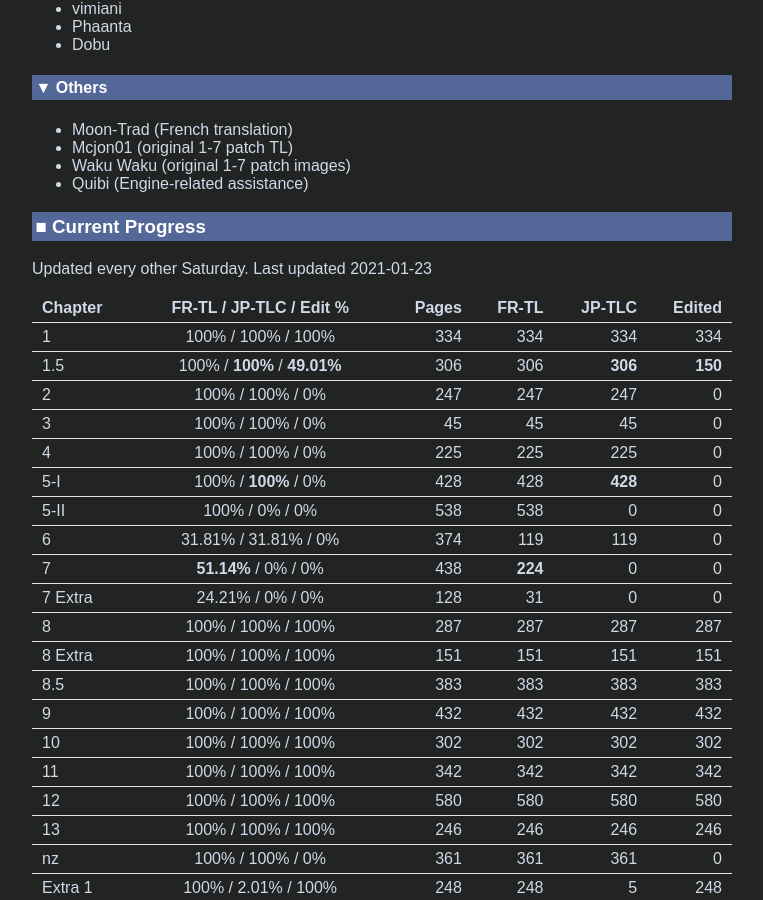
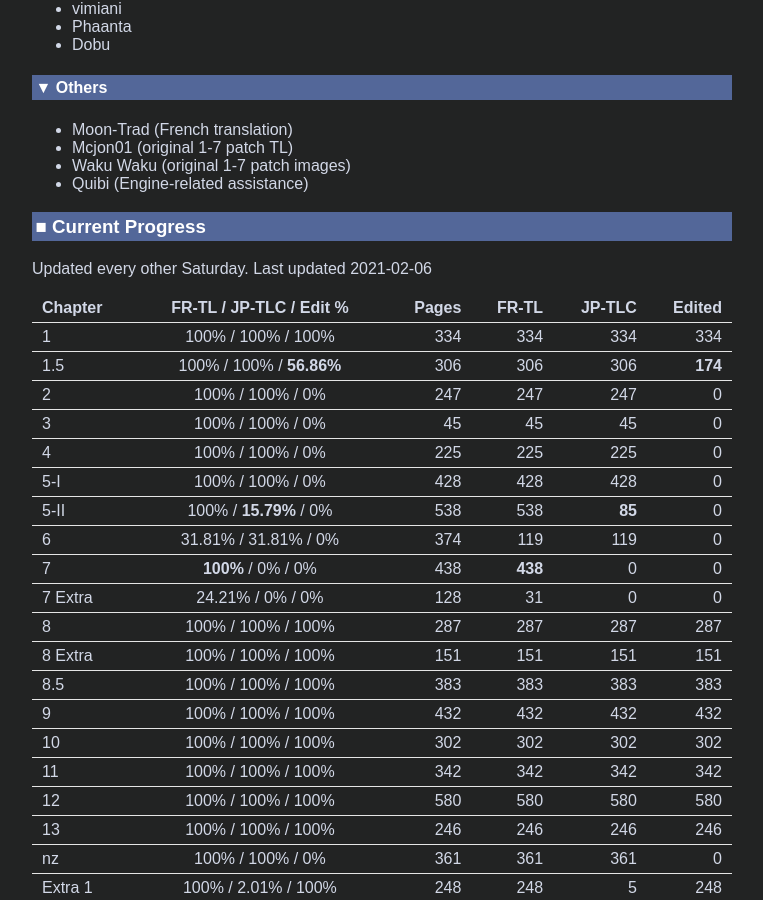
Before and after one commit to Hollow-Moon/Hollow-Moon.github.io, a Jekyll site: the page built from wohn-tl/index.md, in a window 1280 px wide and 900 px high, scrolled down 2869 px. Shown: the whole window, without its empty margins (258-1021 px from the left). Built offline with Jekyll 4.4.1, drawn with Linux system fonts in a browser that asks for light colours; some of the changed text lies outside the part shown.

Commit message:
Update index.md

```diff
--- a/wohn-tl/index.md
+++ b/wohn-tl/index.md
@@ -86,19 +86,19 @@ The latest patch can be downloaded [here](https://github.com/Hollow-Moon/mahoyo-
 * Quibi (Engine-related assistance)
 
 ### Current Progress
-Updated every other Saturday. Last updated 2021-01-23
+Updated every other Saturday. Last updated 2021-02-06
 
 | Chapter  | FR-TL / JP-TLC / Edit %  | Pages   | FR-TL  | JP-TLC | Edited |
 | -------- |:------------------------:| -------:| ------:| ------:| ------:|
 | 1        | 100% / 100% / 100%       | 334     | 334    | 334    | 334    |
-| 1.5      | 100% / **100%** / **49.01%** | 306     | 306    | **306**| **150**|
+| 1.5      | 100% / 100% / **56.86%**     | 306     | 306    | 306    | **174**    |
 | 2        | 100% / 100% / 0%         | 247     | 247    | 247    | 0      |
 | 3        | 100% / 100% / 0%         | 45      | 45     | 45     | 0      |
 | 4        | 100% / 100% / 0%         | 225     | 225    | 225    | 0      |
-| 5-I      | 100% / **100%** / 0%     | 428     | 428    | **428**| 0      |
-| 5-II     | 100% / 0% / 0%           | 538     | 538    | 0      | 0      |
+| 5-I      | 100% / 100% / 0%         | 428     | 428    | 428    | 0      |
+| 5-II     | 100% / **15.79%** / 0%           | 538     | 538    | **85**     | 0      |
 | 6        | 31.81% / 31.81% / 0%     | 374     | 119    | 119    | 0      |
-| 7        | **51.14%** / 0% / 0%     | 438     | **224**| 0      | 0      |
+| 7        | **100%** / 0% / 0%           | 438     | **438**    | 0      | 0      |
 | 7 Extra  | 24.21% / 0% / 0%         | 128     | 31     | 0      | 0      |
 | 8        | 100% / 100% / 100%       | 287     | 287    | 287    | 287    |
 | 8 Extra  | 100% / 100% / 100%       | 151     | 151    | 151    | 151    |
@@ -110,8 +110,8 @@ Updated every other Saturday. Last updated 2021-01-23
 | 13       | 100% / 100% / 100%       | 246     | 246    | 246    | 246    |
 | nz       | 100% / 100% / 0%         | 361     | 361    | 361    | 0      |
 | Extra 1  | 100% / 2.01% / 100%      | 248     | 248    | 5      | 248    |
-| Extra 2  | 39.23%  / 0% / 0%        | 836     | 328    | 0      | 0      |
-| TOTAL    | 85.14% / 66.27% / 47.78% | 7231    | 6157   | 4792   | 3455   |
+| Extra 2  | **42.82%**  / 0% / 0%        | 836     | **358**    | 0      | 0      |
+| TOTAL    | 88.52% / 67.44% / 48.11% | 7231    | 6401   | 4877   | 3479   |
 
 ### Subpages
 * [Frequently asked questions](faq/)
```
